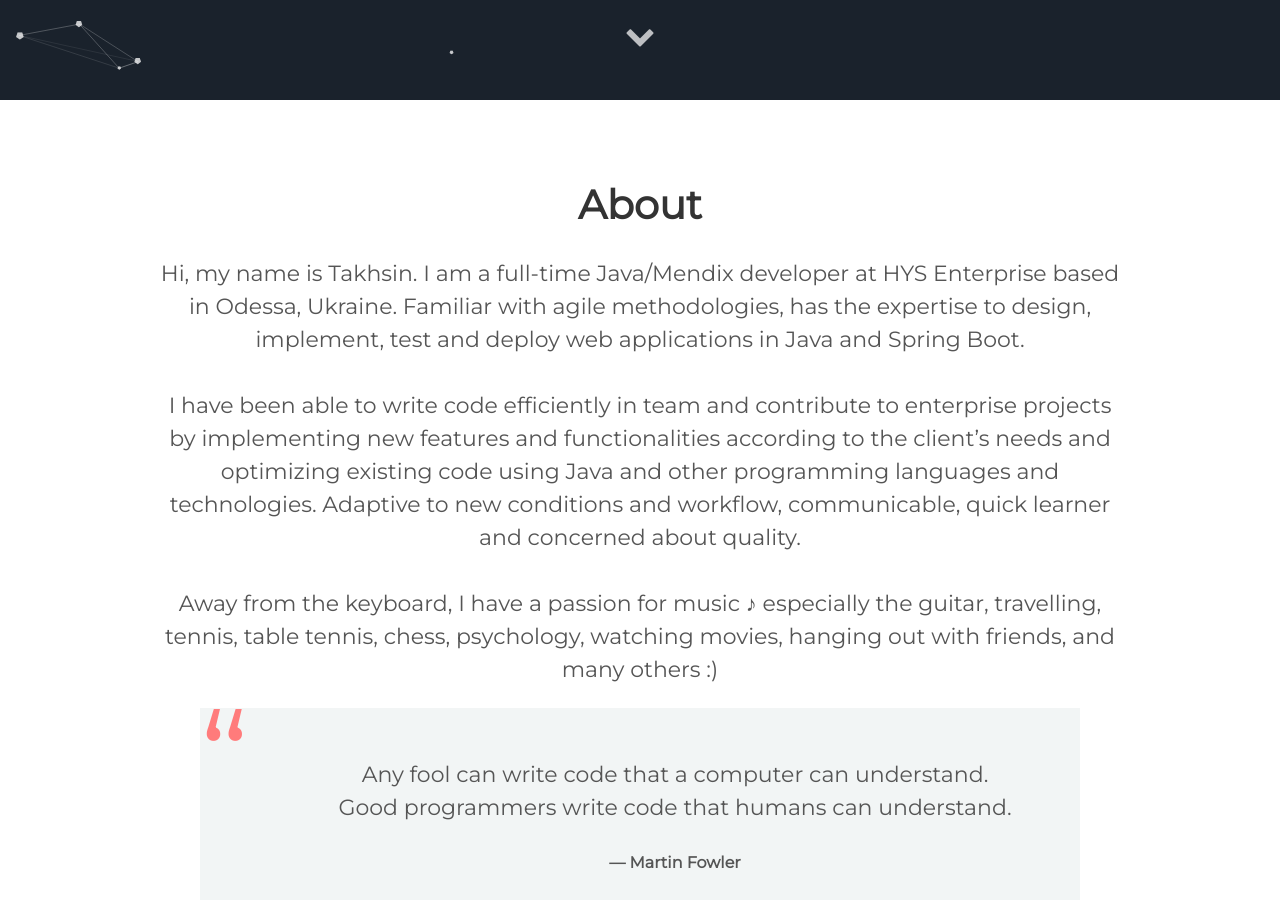
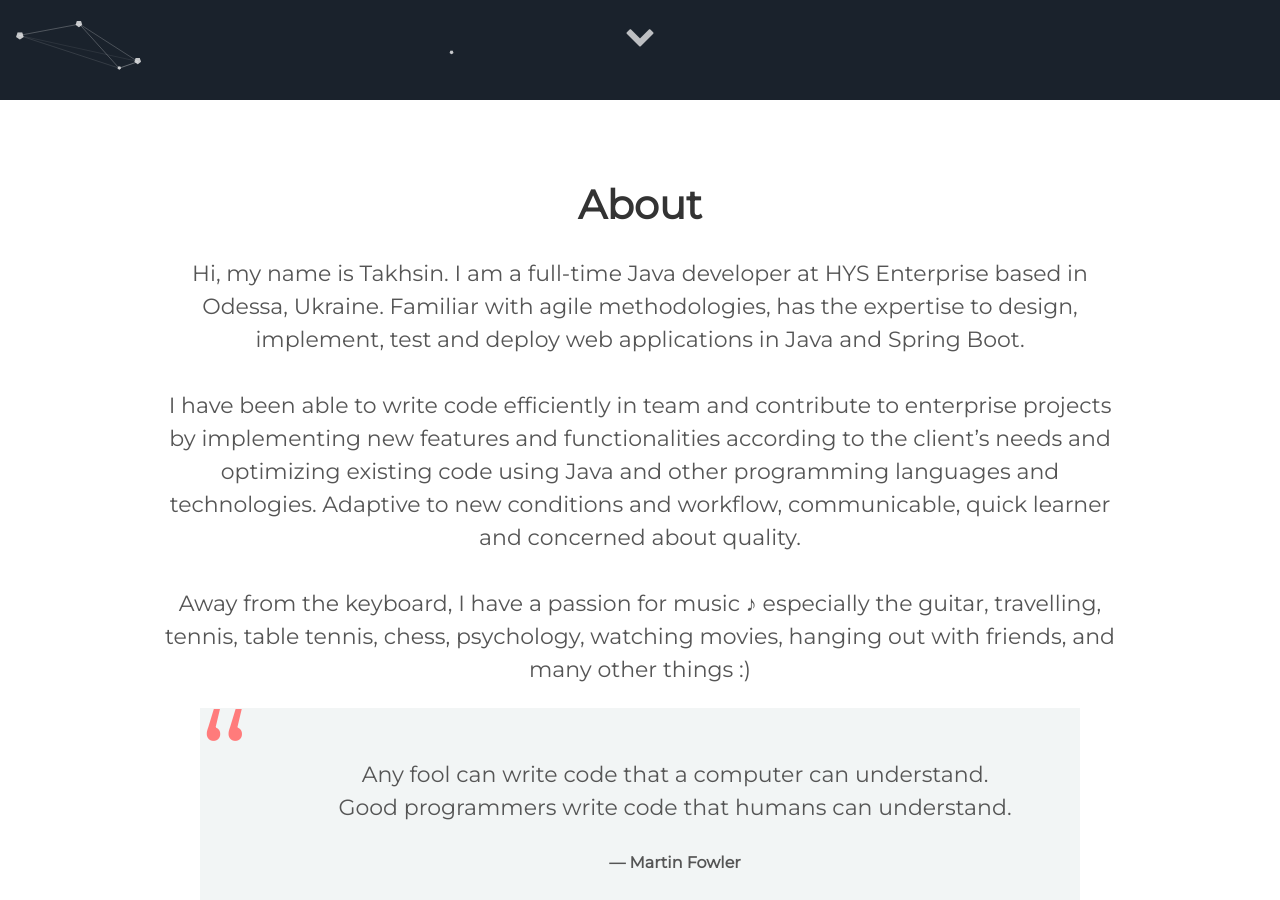
Before and after one commit to mrsaraira/mrsaraira.github.io, a Jekyll site: the page built from index.html, in a window 1280 px wide and 900 px high, scrolled down 800 px. Built offline with Jekyll 4.4.1, drawn with Linux system fonts in a browser that asks for light colours; some of the changed text lies outside the part shown.

Commit message:
Update about.html

```diff
--- a/_includes/about.html
+++ b/_includes/about.html
@@ -1,6 +1,6 @@
  <div class="user-details">
    <h1> About </h1>
-   <p> Hi, my name is Takhsin. I am a full-time Java/Mendix developer at HYS Enterprise based in Odessa, Ukraine.
+   <p> Hi, my name is Takhsin. I am a full-time Java developer at HYS Enterprise based in Odessa, Ukraine.
      Familiar with agile methodologies, has the expertise to design, implement, test and deploy web applications in Java
      and Spring Boot.
      <br><br>I have been able to write code efficiently in team and contribute to enterprise projects by implementing
@@ -8,7 +8,7 @@
      programming languages and technologies.
      Adaptive to new conditions and workflow, communicable, quick learner and concerned about quality.<br><br>
      Away from the keyboard, I have a passion for music &#9834; especially the guitar, travelling, tennis, table tennis, chess, psychology,
-     watching movies, hanging out with friends, and many others :)</p>
+     watching movies, hanging out with friends, and many other things :)</p>
    <blockquote>
      <p>Any fool can write code that a computer can understand. <br/> Good programmers write code
        that humans can understand.</p>
```
Also changed, not shown: other parts of _includes/about.html (+1 -1 lines).
